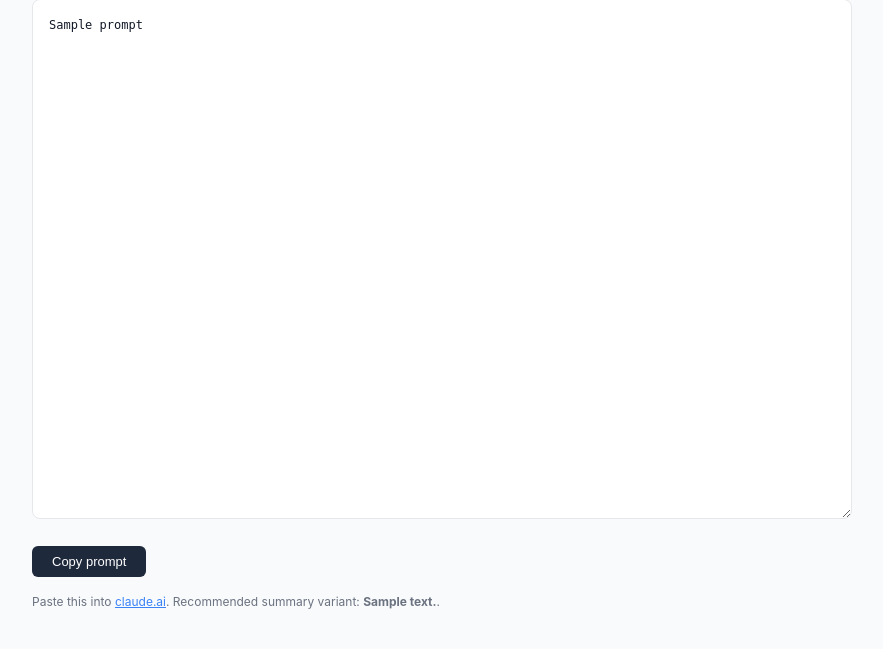
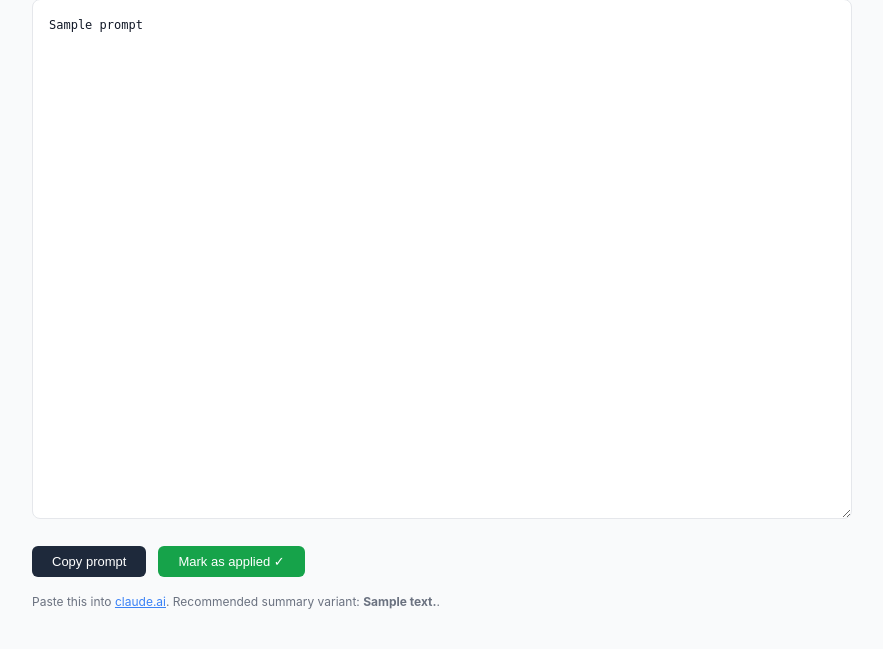
Before and after one commit to sco-bo/job-runner, a Flask app: template templates/tailor.html.j2 in a window 1280 px wide. Shown: the part 151-800 px from the top of the page, without its empty margins (198-1081 px from the left). Run offline with Flask 3, Linux system fonts and the light colour scheme; the template is opened without the code that fills it: most values are stand-ins (such as "Sample title", 1, 10 or a date in 2020); parts of the project's set-up code (start-up, migrations or seed data) failed here and were passed over.

Commit message:
Add connection name tooltips, fix missing buttons, apply from tailor page
- Hovering the connections badge now shows names of connections at that company
- Applied cards restore Tailor and Interview buttons (were missing)
- Saved cards restore Interview button (was missing)
- Tailor page now has a Mark as applied button inline with Copy prompt
- Checklist step 5 explicitly prohibits 'no changes needed' sub-bullet annotation

```diff
--- a/job_puller/server.py
+++ b/job_puller/server.py
@@ -217,6 +217,13 @@ def index():
         saved_jobs = ranker.get_saved_jobs(conn)
         dismissed_jobs = db.get_dismissed_jobs(conn)
         stats = db.get_run_stats(conn)
+        all_connections = db.get_connections(conn)
+
+    connections_by_company: dict[str, list[str]] = {}
+    for c in all_connections:
+        key = (c["company"] or "").strip().lower()
+        if key:
+            connections_by_company.setdefault(key, []).append(c["name"])
 
     skills_bank: dict = app.config.get("SKILLS_BANK", {})
 
@@ -232,6 +239,7 @@ def index():
         generated_at=None,
         runs=runs,
         selected_run_id=run_id_param,
+        connections_by_company=connections_by_company,
     )
 
 
@@ -377,7 +385,7 @@ def _build_tailor_prompt(job_row, skills_bank: dict) -> str:
         "2. Is the language outcome-focused and action-driven? Can it be made more concise without losing meaning? If yes, rewrite it.",
         "3. Can any phrase be cut without losing meaning? If yes, cut it.",
         "4. If any of steps 1 through 3 resulted in a change, rewrite the bullet and add an indented sub-bullet starting with 'Change:' that states exactly what was changed and why.",
-        "5. If no changes were needed, output the bullet as-is with no sub-bullet.",
+        "5. If no changes were needed, output the bullet exactly as written with no sub-bullet, no annotation, and no commentary of any kind. Do not write 'Change: No changes needed', 'Change: Passes all steps', or any variation. Silence is the correct and complete output for an unchanged bullet.",
         "",
         "Treat this checklist as a hard requirement. A bullet that passes through unreviewed is a failure condition, not a default.",
         "",
--- a/templates/tailor.html.j2
+++ b/templates/tailor.html.j2
@@ -48,6 +48,12 @@
   }
   .btn-copy:hover { background: #334155; }
   .copy-confirm { font-size: 12px; color: #16a34a; display: none; }
+  .btn-apply {
+    background: #16a34a; color: white; border: none; border-radius: 6px;
+    padding: 8px 20px; font-size: 13px; font-weight: 500; cursor: pointer;
+  }
+  .btn-apply:hover { background: #15803d; }
+  .applied-badge { font-size: 13px; color: #16a34a; font-weight: 600; }
 
   .hint { font-size: 12px; color: var(--gray); line-height: 1.5; }
   .hint a { color: var(--blue); }
@@ -80,6 +86,14 @@
   <div class="copy-bar">
     <button class="btn-copy" onclick="copyPrompt()">Copy prompt</button>
     <span class="copy-confirm" id="copy-confirm">Copied to clipboard ✓</span>
+    {% if job.status == 'applied' %}
+      <span class="applied-badge">Applied ✓</span>
+    {% else %}
+      <form method="POST" action="/job/{{ job.id }}/status" style="display:inline">
+        <input type="hidden" name="status" value="applied">
+        <button type="submit" class="btn-apply">Mark as applied ✓</button>
+      </form>
+    {% endif %}
   </div>
 
   <p class="hint" style="margin-top:16px">
```
Also changed, not shown: templates/dashboard.html.j2 (+6 -2 lines).
